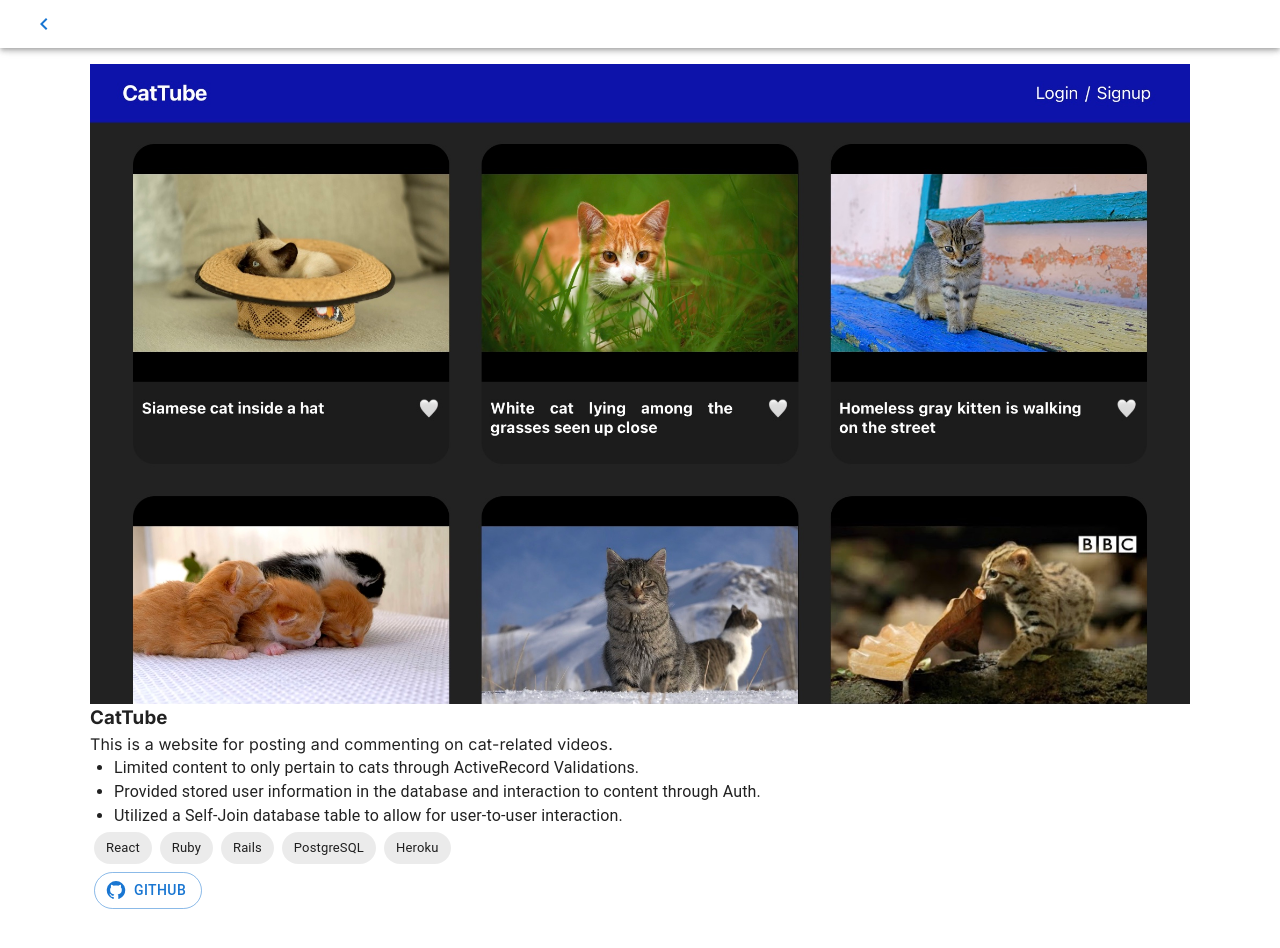
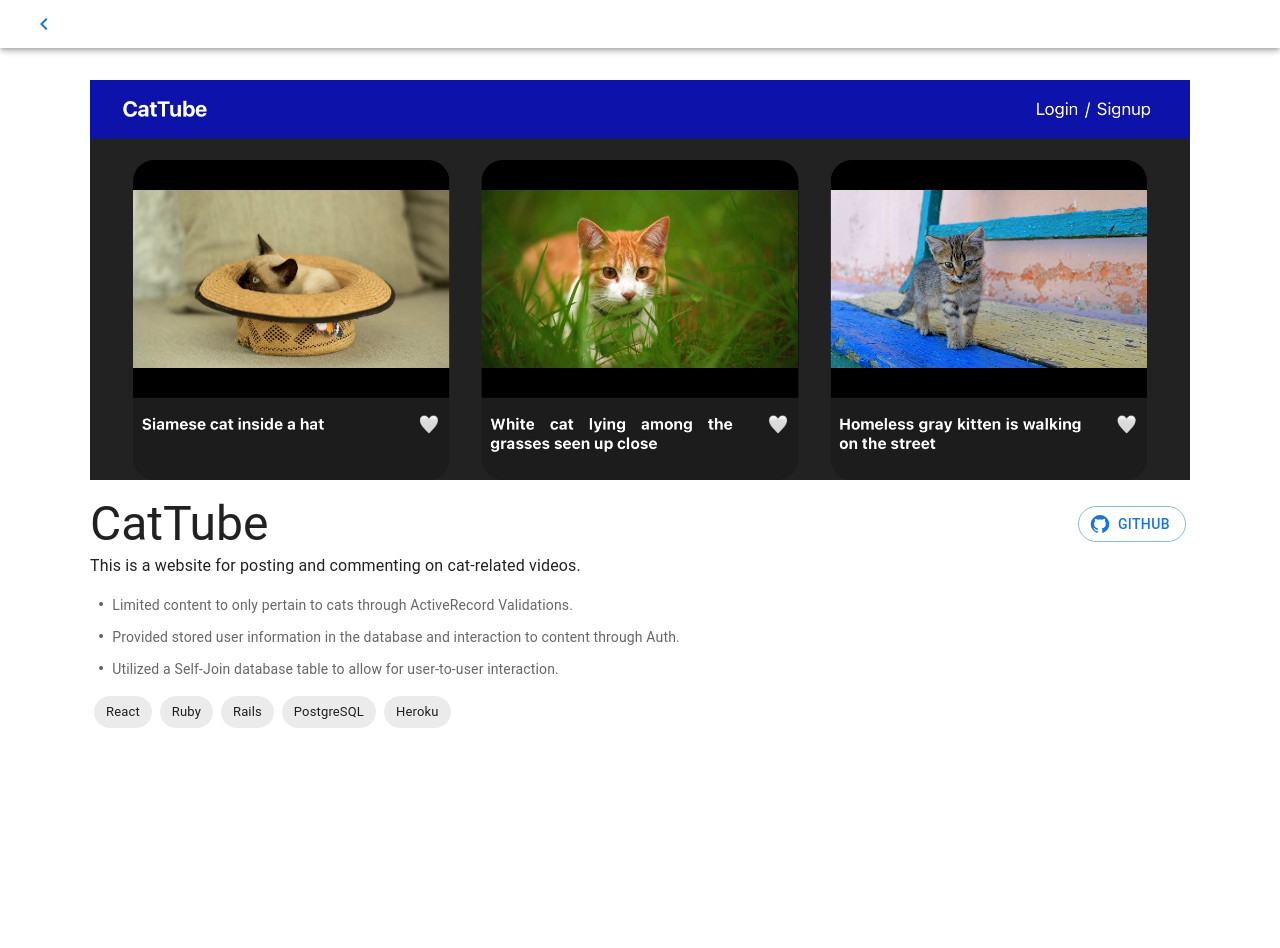
Before and after one commit to mailauki/portfolio-next, a Next.js app: page /projects/cat-tube in a window 1280 px wide. Shown: the top 948 px of the page. After the commit the page ends 800 px from the top, so only its background shows below. Built offline with nearby package versions, Linux system fonts and the light colour scheme.

Commit message:
Update style to project page

```diff
--- a/components/Projects/Project.js
+++ b/components/Projects/Project.js
@@ -1,24 +1,22 @@
 import Image from 'next/image'
-import { Inter } from '@next/font/google'
 import styles from '../../styles/Home.module.css'
-import { Button, Typography, Box, Chip } from '@mui/material'
+import { Button, Typography, Box, Chip, List, ListItem, ListItemText } from '@mui/material'
 import GitHubIcon from '@mui/icons-material/GitHub'
 import OpenIcon from '@mui/icons-material/OpenInNew'
 
-const inter = Inter({ subsets: ['latin'] })
 
 export default function Project({ data }) {
   return (
-    <div
-      className={styles.page}
-    >
+    <div className={styles.page}>
       <div
         style={{
           alignItems: "flex-start",
           position: "relative",
           width: "100%",
           height: "50vw",
-          overflow: "hidden"
+          maxHeight: "400px",
+          overflow: "hidden",
+          margin: "1rem auto"
         }}
       >
         <Image
@@ -29,30 +27,16 @@ export default function Project({ data }) {
         />
       </div>
 
-      <h3 className={inter.className}>
-        {data.title}
-      </h3>
-
-      <p className={inter.className}>
-        {data.description[0]}
-      </p>
-
-      <ul style={{ backgroundColor: "transparent", marginLeft: "1.5rem" }}>
-        {data.description.length > 1 ? (
-          data.description[1].map((bullet) => (
-            <li key={bullet}>{bullet}</li>
-          ))
-        ) : (
-          <></>
-        )}
-      </ul>
-
-      <div>
-        {data.tags.map((tag) => (
-          <Chip key={tag} label={tag} sx={{ margin: 0.5 }} />
-        ))}
-      </div>
-
+      <div
+        style={{
+          display: "flex",
+          justifyContent: "space-between",
+          alignItems: "center",
+          flexWrap: "wrap",
+          width: "100%"
+        }}
+      >
+        <Typography variant="h3">{data.title}</Typography>
         <div>
           {!data.links.githubLink ? (
             <></>
@@ -87,5 +71,30 @@ export default function Project({ data }) {
           )}
         </div>
       </div>
+
+      <Typography variant="subtitle1">
+        {data.description[0]}
+      </Typography>
+
+      <List dense={true}>
+        {data.description.length > 1 ? (
+          data.description[1].map((bullet) => (
+            <ListItem disablePadding>
+              <ListItemText primary={<Typography variant="body2" color="text.secondary"><span>•</span>{bullet}</Typography>} className={styles.bullet} />
+            </ListItem>
+          ))
+        ) : (
+          <></>
+        )}
+      </List>
+
+      <div>
+        {data.tags.map((tag) => (
+          <Chip key={tag} label={tag} sx={{ margin: 0.5 }} />
+        ))}
+      </div>
+
+
+    </div>
   )
 }
--- a/styles/Home.module.css
+++ b/styles/Home.module.css
@@ -72,6 +72,17 @@
 .code {
   font-weight: 700;
   font-family: var(--font-mono);
+}
+
+.bullet {
+  display: flex;
+  align-items: center;
+}
+
+.bullet span {
+  font-size: larger;
+  font-weight: 700;
+  margin: 0 0.5rem;
 }
 
 .list {
```
Lines whose indentation alone changed are shown as unchanged.
